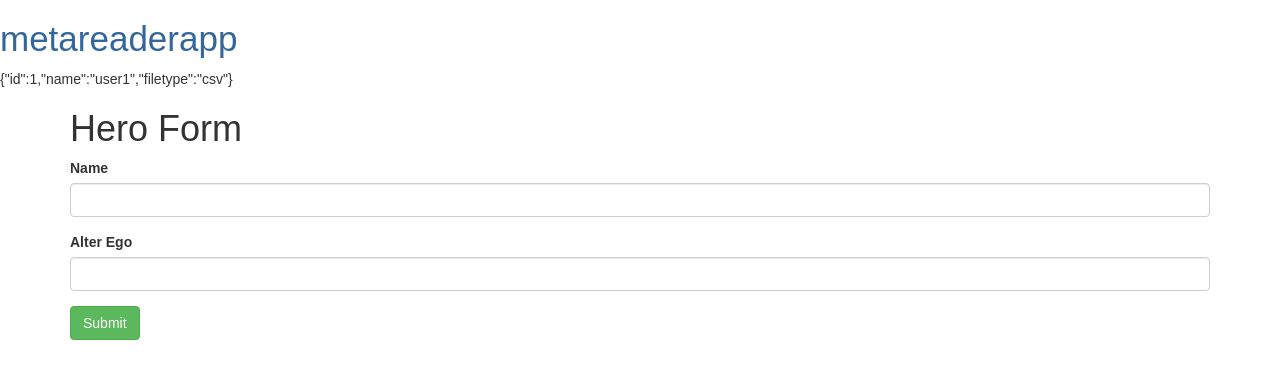
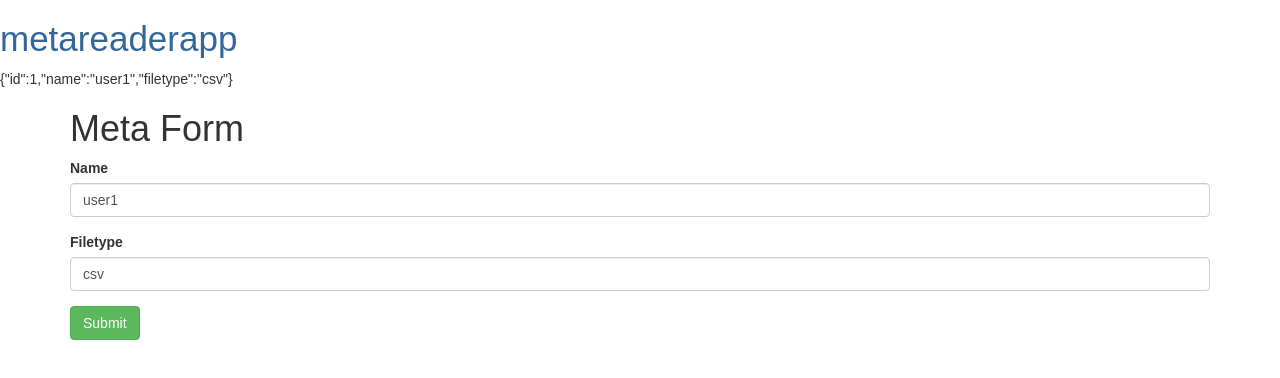
Before and after one commit to Janujan/MetaReader, an Angular app in the folder metareaderapp/: page / in a window 1280 px wide. Shown: the top 378 px of the page. Built offline with nearby package versions, Linux system fonts and the light colour scheme.

Commit message:
adding two-way binding

```diff
--- a/metareaderapp/src/app/app.module.ts
+++ b/metareaderapp/src/app/app.module.ts
@@ -1,5 +1,6 @@
 import { BrowserModule } from '@angular/platform-browser';
 import { NgModule } from '@angular/core';
+import { FormsModule } from '@angular/forms';
 
 import { AppRoutingModule } from './app-routing.module';
 import { AppComponent } from './app.component';
@@ -12,7 +13,8 @@ import { FormComponent } from './form/form.component';
   ],
   imports: [
     BrowserModule,
-    AppRoutingModule
+    AppRoutingModule,
+    FormsModule
   ],
   providers: [],
   bootstrap: [AppComponent]
--- a/metareaderapp/src/app/form/form.component.html
+++ b/metareaderapp/src/app/form/form.component.html
@@ -1,16 +1,20 @@
 {{diagnostic}}
 <div class="container">
-    <h1>Hero Form</h1>
-    <form>
-      <div class="form-group">
-        <label for="name">Name</label>
-        <input type="text" class="form-control" id="name" required>
-      </div>
+    <h1>Meta Form</h1>
+    <form (ngSubmit)="onSubmit()" #metaform="ngForm" >
+        <div class="form-group">
+            <label for="name">Name</label>
+            <input type="text" class="form-control" id="name"
+                   required
+                   [(ngModel)]="model.name" name="name">
+        </div>
 
-      <div class="form-group">
-        <label for="alterEgo">Alter Ego</label>
-        <input type="text" class="form-control" id="alterEgo">
-      </div>
+        <div class="form-group">
+            <label for="name">Filetype</label>
+            <input type="text" class="form-control" id="filetype"
+                   required
+                   [(ngModel)]="model.filetype" name="filetype">
+          </div>
 
       <button type="submit" class="btn btn-success">Submit</button>
 
--- a/metareaderapp/src/app/form/form.component.ts
+++ b/metareaderapp/src/app/form/form.component.ts
@@ -16,4 +16,6 @@ export class FormComponent{
    // TODO: Remove this when we're done
    get diagnostic() { return JSON.stringify(this.model); }
 
+   onSubmit() { this.submitted = true; }
+
 }
```
